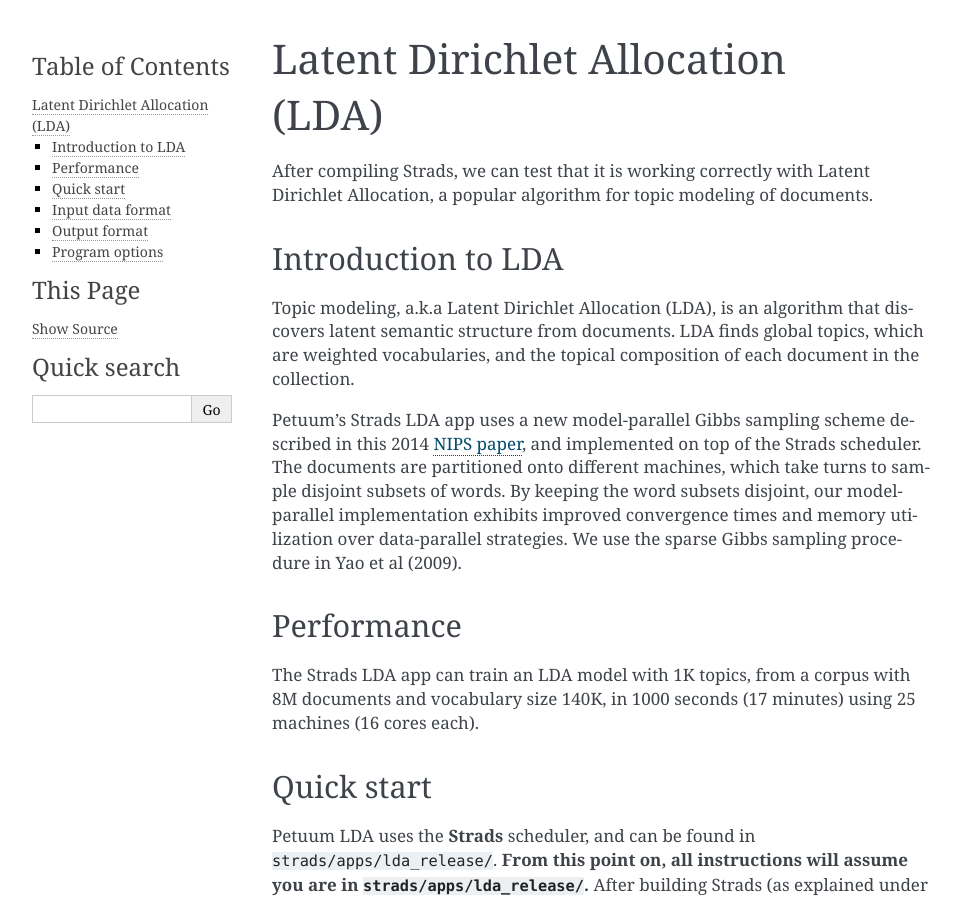
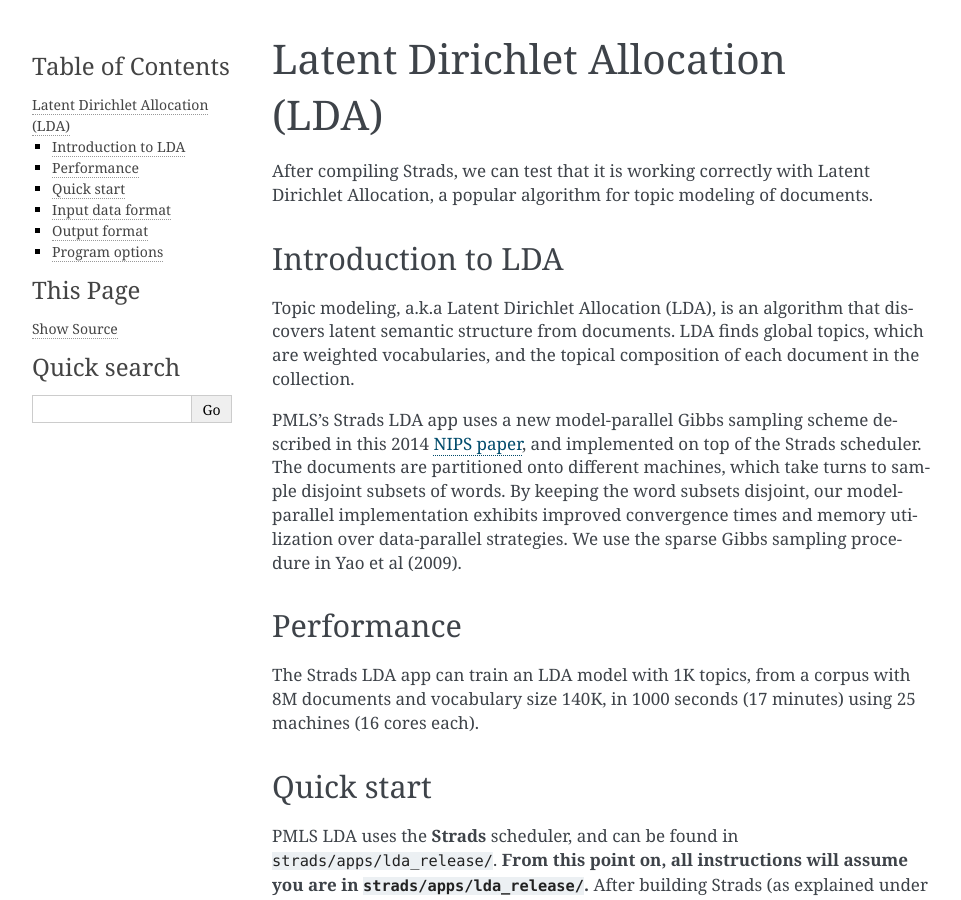
Before and after one commit to sailing-pmls/pmls.readthedocs.io, a Sphinx documentation site: the page built from docs/latent-dirichlet-allocation.md, in a window 1280 px wide and 900 px high. Shown: the whole window, without its empty margins (148-1109 px from the left). Built offline with Sphinx 7.4.7, drawn with Linux system fonts in a browser that asks for light colours; some of the changed text lies outside the part shown.

Commit message:
Update latent-dirichlet-allocation.md

````diff
--- a/docs/latent-dirichlet-allocation.md
+++ b/docs/latent-dirichlet-allocation.md
@@ -6,7 +6,7 @@ After compiling Strads, we can test that it is working correctly with Latent Dir
 
 Topic modeling, a.k.a Latent Dirichlet Allocation (LDA), is an algorithm that discovers latent semantic structure from documents. LDA finds global topics, which are weighted vocabularies, and the topical composition of each document in the collection.
 
-Petuum's Strads LDA app uses a new model-parallel Gibbs sampling scheme described in this 2014 [NIPS paper](http://www.cs.cmu.edu/~epxing/papers/2014/STRADS_NIPS14.pdf), and implemented on top of the Strads scheduler. The documents are partitioned onto different machines, which take turns to sample disjoint subsets of words. By keeping the word subsets disjoint, our model-parallel implementation exhibits improved convergence times and memory utilization over data-parallel strategies. We use the sparse Gibbs sampling procedure in Yao et al (2009).
+PMLS's Strads LDA app uses a new model-parallel Gibbs sampling scheme described in this 2014 [NIPS paper](http://www.cs.cmu.edu/~epxing/papers/2014/STRADS_NIPS14.pdf), and implemented on top of the Strads scheduler. The documents are partitioned onto different machines, which take turns to sample disjoint subsets of words. By keeping the word subsets disjoint, our model-parallel implementation exhibits improved convergence times and memory utilization over data-parallel strategies. We use the sparse Gibbs sampling procedure in Yao et al (2009).
 
 ## Performance
 
@@ -14,7 +14,7 @@ The Strads LDA app can train an LDA model with 1K topics, from a corpus with 8M
 
 ## Quick start
 
-Petuum LDA uses the **Strads** scheduler, and can be found in `strads/apps/lda_release/`. **From this point on, all instructions will assume you are in `strads/apps/lda_release/`.** After building Strads (as explained under Installation), you may build the LDA app from `strads/apps/lda_release/` by running
+PMLS LDA uses the **Strads** scheduler, and can be found in `strads/apps/lda_release/`. **From this point on, all instructions will assume you are in `strads/apps/lda_release/`.** After building Strads (as explained under Installation), you may build the LDA app from `strads/apps/lda_release/` by running
 
 ```
 make
@@ -101,4 +101,4 @@ Strads requires a machine file - `singlemach.vm` in the above example. Strads ma
 127.0.0.1
 ```
 
-To prepare a multi-machine file, please refer to the Strads section under [Configuration Files for Petuum Apps](configuration.md).
+To prepare a multi-machine file, please refer to the Strads section under [Configuration Files for PMLS Apps](configuration.md).
````
